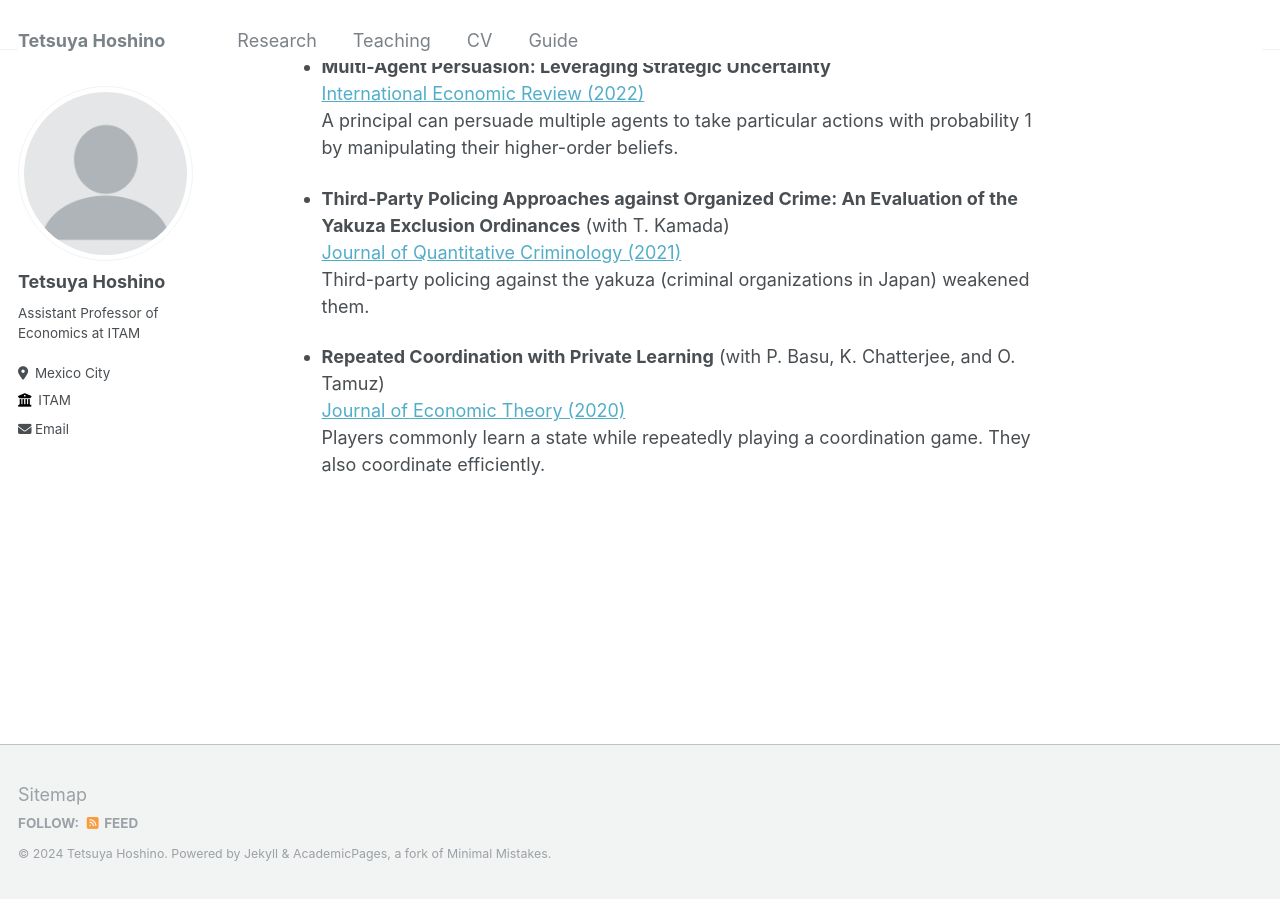
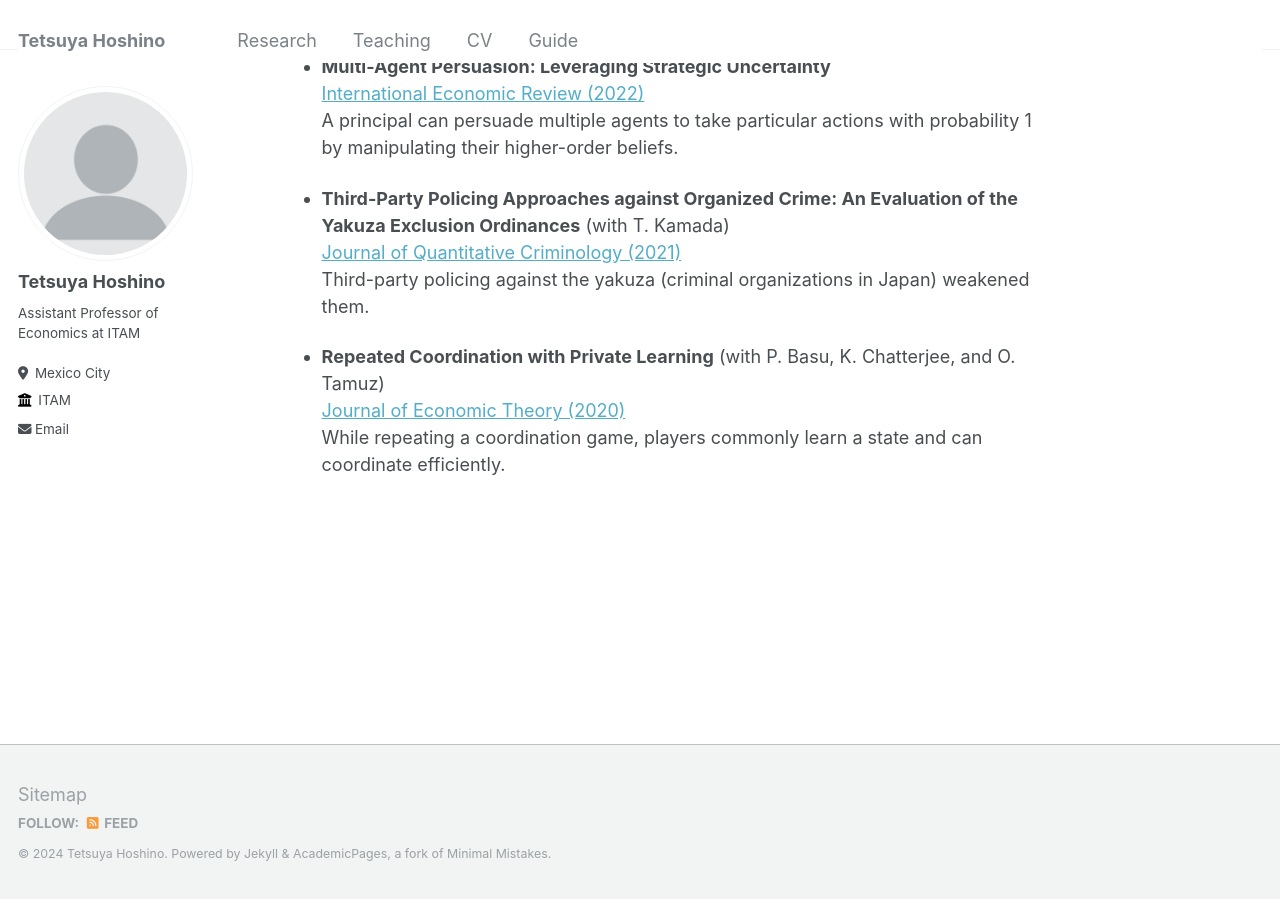
Before and after one commit to tetsuyahoshino137/tetsuyahoshino137.github.io, a Jekyll site: the page built from _pages/about.md, in a window 1280 px wide and 900 px high, scrolled down 569 px. Built offline with Jekyll 4.4.1, drawn with Linux system fonts in a browser that asks for light colours.

Commit message:
Update about.md

```diff
--- a/_pages/about.md
+++ b/_pages/about.md
@@ -33,4 +33,4 @@ Third-party policing against the yakuza (criminal organizations in Japan) weaken
 
 - **Repeated Coordination with Private Learning** (with P. Basu, K. Chatterjee, and O. Tamuz)
 [Journal of Economic Theory (2020)](https://www.sciencedirect.com/science/article/pii/S0022053120300995)
-Players commonly learn a state while repeatedly playing a coordination game. They also coordinate efficiently.
+While repeating a coordination game, players commonly learn a state and can coordinate efficiently.
```
